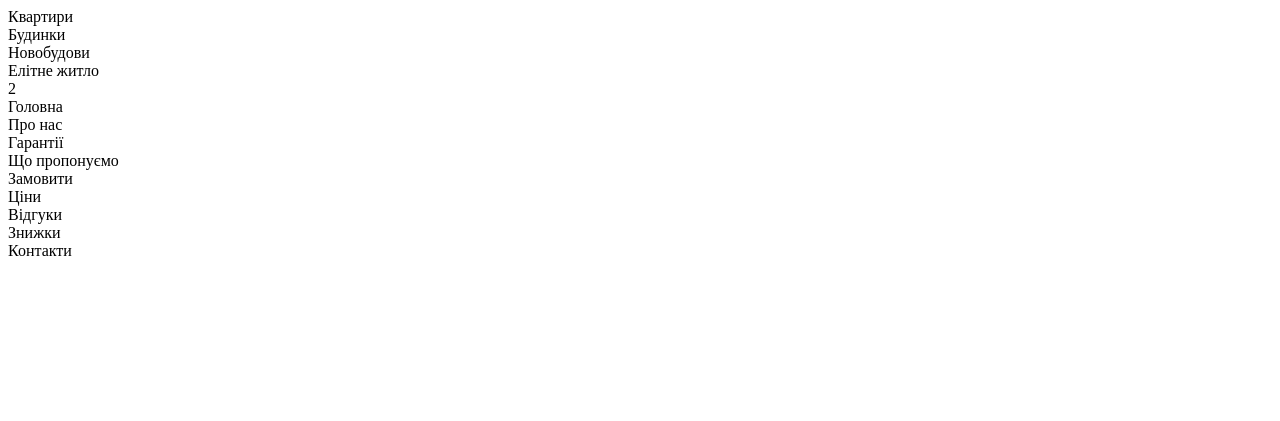
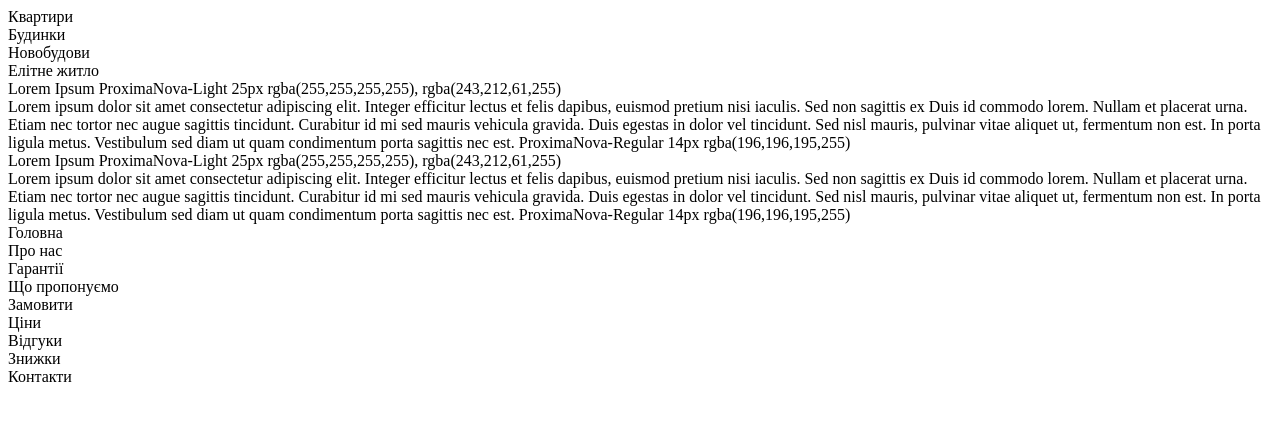
Before and after one commit to everyt1me/GD, a Python web app: template src/template/footer.html in a window 1280 px wide. Shown: the top 421 px of the page. Run offline with Jinja, Linux system fonts and the light colour scheme; the template is opened without the code that fills it, so the values that code supplies are empty.

Commit message:
add footer

```diff
--- a/src/template/footer.html
+++ b/src/template/footer.html
@@ -12,7 +12,47 @@
     <div class="container-fluid">
         <div class="container">
             <div class="row justify-content-center align-items-center">
-                2
+                    <article class="col-2">
+                        <header>
+                            Lorem Ipsum ProximaNova-Light 25px rgba(255,255,255,255), rgba(243,212,61,255)
+                        </header>
+                        <main>
+                            Lorem ipsum dolor sit amet consectetur adipiscing elit. Integer efficitur lectus et felis
+                            dapibus,
+                            euismod pretium nisi iaculis. Sed non sagittis ex Duis id commodo lorem. Nullam et placerat
+                            urna.
+                            Etiam
+                            nec tortor nec augue sagittis tincidunt. Curabitur id mi sed mauris vehicula gravida. Duis
+                            egestas
+                            in
+                            dolor vel tincidunt. Sed nisl mauris, pulvinar vitae aliquet ut, fermentum non est. In porta
+                            ligula
+                            metus. Vestibulum sed diam ut quam condimentum porta sagittis nec est. ProximaNova-Regular
+                            14px
+                            rgba(196,196,195,255)
+                        </main>
+                    </article>
+                    <article class="col-2">
+                        <header>
+                            Lorem Ipsum ProximaNova-Light 25px rgba(255,255,255,255), rgba(243,212,61,255)
+                        </header>
+                        <main>
+                            Lorem ipsum dolor sit amet consectetur adipiscing elit. Integer efficitur lectus et felis
+                            dapibus,
+                            euismod pretium nisi iaculis. Sed non sagittis ex Duis id commodo lorem. Nullam et placerat
+                            urna.
+                            Etiam
+                            nec tortor nec augue sagittis tincidunt. Curabitur id mi sed mauris vehicula gravida. Duis
+                            egestas
+                            in
+                            dolor vel tincidunt. Sed nisl mauris, pulvinar vitae aliquet ut, fermentum non est. In porta
+                            ligula
+                            metus. Vestibulum sed diam ut quam condimentum porta sagittis nec est. ProximaNova-Regular
+                            14px
+                            rgba(196,196,195,255)
+                        </main>
+                    </article>
+                </div>
             </div>
         </div>
     </div>
```
Also changed, not shown: src/css/views/_footer.scss (+21 -4 lines), src/img/footer.jpg (added).
